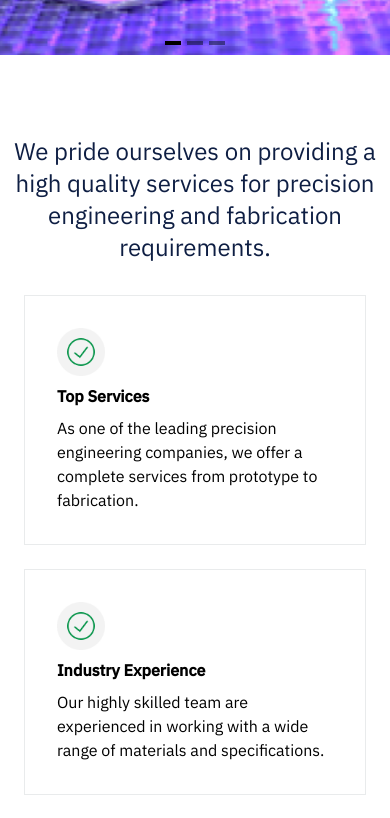
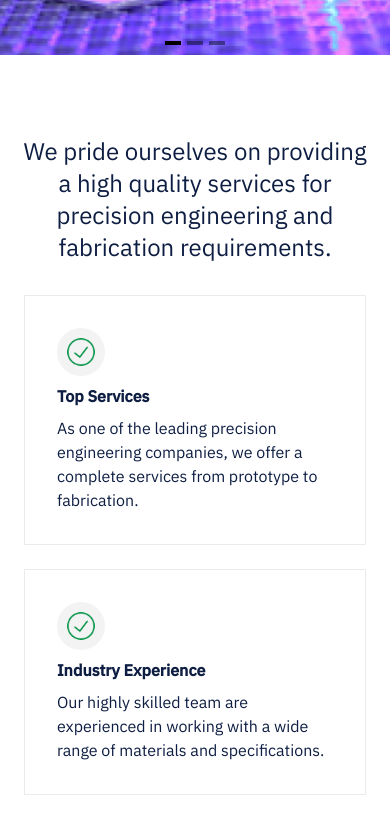
Before and after one commit to Ensio-Creative/CARMELS-PRECISION, a Vue app: page / in a window 390 px wide. Shown: the part 620-1438 px from the top of the page. Built offline with nearby package versions, Linux system fonts and the light colour scheme.

Commit message:
corrections

```diff
--- a/src/views/About.vue
+++ b/src/views/About.vue
@@ -35,8 +35,8 @@ document.title = "About the Company | Carmels Precision";
         </div>
       </div>
     </div>
-    <div class="relative">
-      <div class="font-bold text-3xl text-center text-[#0E1E43] my-3">
+    <div class="relative lg:mb-0 mb-12">
+      <div class="font-bold text-3xl lg:ml-0 ml-6 lg:text-center text-[#0E1E43] my-3">
         Our history
       </div>
       <div
@@ -80,7 +80,7 @@ document.title = "About the Company | Carmels Precision";
             "
           ></div>
         </div>
-        <div class="w-56 lg:my-0 my-4 relative lg:text-base text-sm">
+        <div class="lg:w-72 w-56 lg:my-0 my-4 relative lg:text-base text-sm">
           <div class="text-lg font-thin">2022</div>
           <div class="lg:my-10">Carrmel’s Precision and Fabrication (Now)</div>
           <div
@@ -91,7 +91,7 @@ document.title = "About the Company | Carmels Precision";
               absolute
               p-1
               top-10
-              lg:left-28
+              lg:left-36
               -left-7
               rounded-full
             "
--- a/src/views/Home.vue
+++ b/src/views/Home.vue
@@ -15,13 +15,14 @@ document.title = "Home | Precision and Fabrication Services";
         my-20
         lg:mb-20
         mb-8
+        w-[90%]
         text-center text-[#0E1E43]
       "
     >
       We pride ourselves on providing a high quality services for precision
       engineering and fabrication requirements.
     </div>
-    <div class="lg:flex justify-evenly lg:w-4/5 mx-auto mb-20">
+    <div class="lg:flex justify-evenly lg:w-4/5 mx-auto mb-20 text-[#0E1E43]">
       <div class="p-8 lg:w-80 lg:m-0 m-6 border border-[#E9EBEC]">
         <img class="w-12 h-12" src="../assets/check.png" alt="" />
         <div class="font-bold my-2">Top Services</div>
```
